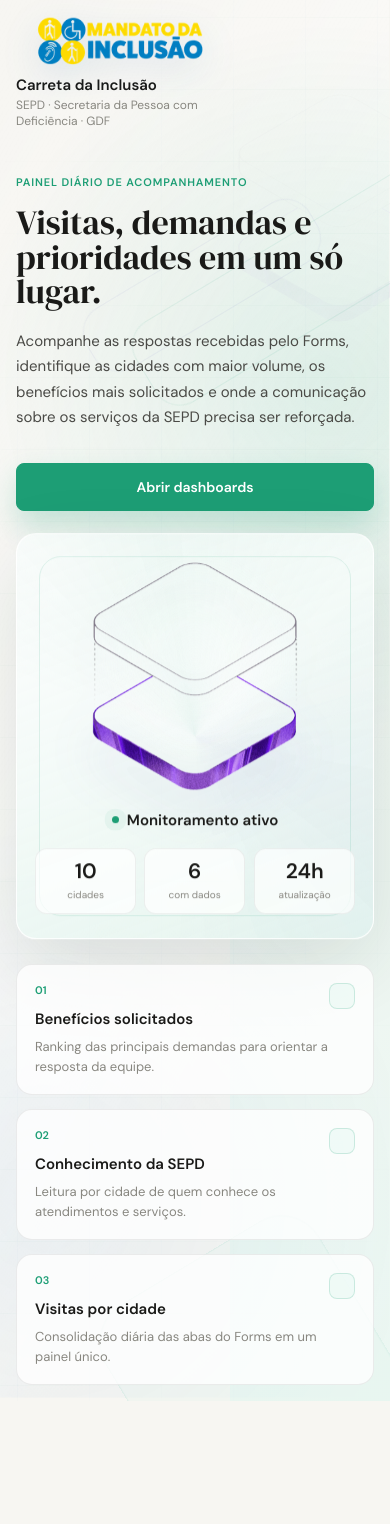
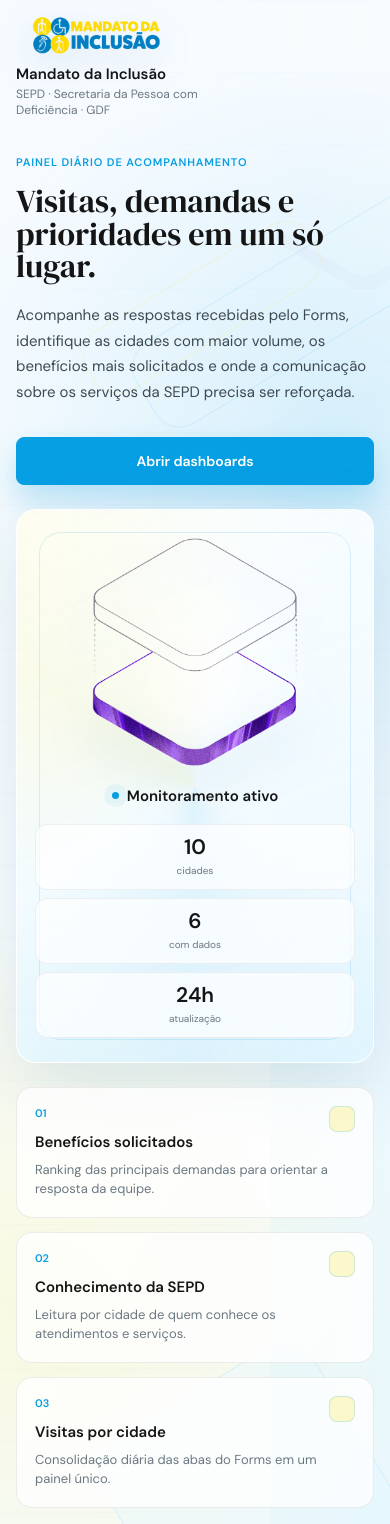
Before and after one commit to henriqueferreira-ofc/carreta, a React (Vite) app: page / in a window 390 px wide. Before the commit the page ends 1401 px from the top, so only its background shows below. Built offline with nearby package versions, Linux system fonts and the light colour scheme.

Commit message:
responsividade e velocidade de carregamento

```diff
--- a/index.html
+++ b/index.html
@@ -4,7 +4,7 @@
     <meta charset="UTF-8" />
     <link rel="icon" type="image/png" href="%BASE_URL%favicon.png?v=4" />
     <meta name="viewport" content="width=device-width, initial-scale=1.0" />
-    <title>Carreta da Inclusão</title>
+    <title>Mandato da Inclusão</title>
   </head>
   <body>
     <div id="root"></div>
--- a/src/App.css
+++ b/src/App.css
@@ -1,16 +1,16 @@
 @import url('https://fonts.googleapis.com/css2?family=DM+Sans:wght@300;400;500;600&family=DM+Serif+Display&display=swap');
 
 :root {
-  --teal: #1D9E75;
-  --teal-light: #E1F5EE;
-  --blue: #378ADD;
-  --orange: #D85A30;
-  --bg: #F7F6F2;
+  --teal: #079FE3;
+  --teal-light: #E6F7FF;
+  --blue: #006FB8;
+  --orange: #FFE200;
+  --bg: #F6FBFF;
   --surface: #FFFFFF;
-  --border: rgba(0,0,0,0.08);
-  --text-primary: #1a1a18;
-  --text-secondary: #4a4a46;
-  --text-muted: #888780;
+  --border: rgba(0,64,105,0.1);
+  --text-primary: #151515;
+  --text-secondary: #3E4A52;
+  --text-muted: #6B7882;
   --radius: 12px;
   --radius-sm: 8px;
 }
@@ -35,7 +35,7 @@ body {
   justify-content: center;
   padding: 2rem;
   background:
-    linear-gradient(135deg, rgba(247,246,242,0.96), rgba(232,247,242,0.9)),
+    linear-gradient(135deg, rgba(246,251,255,0.97), rgba(230,247,255,0.9)),
     url('./assets/hero.png');
   background-repeat: no-repeat;
   background-position: right 6vw top 12vh;
@@ -50,8 +50,8 @@ body {
   inset: 0;
   z-index: -3;
   background:
-    radial-gradient(circle at 84% 28%, rgba(29,158,117,0.12), transparent 34%),
-    radial-gradient(circle at 12% 86%, rgba(55,138,221,0.07), transparent 30%),
+    radial-gradient(circle at 84% 28%, rgba(7,159,227,0.14), transparent 34%),
+    radial-gradient(circle at 12% 86%, rgba(255,226,0,0.12), transparent 30%),
     linear-gradient(120deg, transparent 0%, rgba(255,255,255,0.44) 42%, transparent 72%);
   animation: backgroundDrift 16s ease-in-out infinite alternate;
 }
@@ -62,8 +62,8 @@ body {
   inset: 0;
   z-index: -2;
   background-image:
-    linear-gradient(rgba(29,158,117,0.045) 1px, transparent 1px),
-    linear-gradient(90deg, rgba(55,138,221,0.035) 1px, transparent 1px);
+    linear-gradient(rgba(7,159,227,0.05) 1px, transparent 1px),
+    linear-gradient(90deg, rgba(255,226,0,0.05) 1px, transparent 1px);
   background-size: 72px 72px;
   mask-image: linear-gradient(115deg, transparent 0%, black 28%, black 68%, transparent 100%);
   opacity: 0.45;
@@ -81,7 +81,7 @@ body {
 .ambient-plane {
   position: absolute;
   display: block;
-  border: 1px solid rgba(29,158,117,0.1);
+  border: 1px solid rgba(7,159,227,0.12);
   transform: rotate(-31deg);
 }
 
@@ -99,7 +99,7 @@ body {
   height: 70px;
   right: 15%;
   bottom: 13%;
-  border-color: rgba(83,74,183,0.1);
+  border-color: rgba(255,226,0,0.22);
   animation-delay: -5s;
 }
 
@@ -108,7 +108,7 @@ body {
   height: 240px;
   right: 4%;
   bottom: -7%;
-  background: rgba(225,245,238,0.38);
+  background: rgba(230,247,255,0.52);
   border-radius: 42px;
   animation: planeBreathe 14s ease-in-out infinite;
 }
@@ -127,12 +127,14 @@ body {
   justify-content: space-between;
   gap: 16px;
   margin-bottom: 4rem;
+  min-width: 0;
 }
 
 .brand {
   display: flex;
   align-items: center;
   gap: 14px;
+  min-width: 0;
   transition: transform 0.25s ease;
 }
 
@@ -141,7 +143,7 @@ body {
 }
 
 .brand-logo-wrap {
-  width: clamp(170px, 24vw, 250px);
+  width: clamp(155px, 21vw, 220px);
   height: auto;
   display: block;
   flex: 0 0 auto;
@@ -163,6 +165,7 @@ body {
   font-size: 15px;
   font-weight: 600;
   color: var(--text-primary);
+  overflow-wrap: anywhere;
 }
 
 .brand-sub {
@@ -176,10 +179,10 @@ body {
   align-items: center;
   gap: 8px;
   padding: 8px 12px;
-  border: 1px solid rgba(29,158,117,0.18);
+  border: 1px solid rgba(7,159,227,0.2);
   border-radius: 999px;
   background: rgba(255,255,255,0.74);
-  color: #0F6E56;
+  color: #006FB8;
   font-size: 12px;
   font-weight: 600;
   transition: transform 0.25s ease, border-color 0.25s ease, background 0.25s ease;
@@ -187,7 +190,7 @@ body {
 
 .live-badge:hover {
   transform: translateY(-1px);
-  border-color: rgba(29,158,117,0.32);
+  border-color: rgba(7,159,227,0.38);
   background: rgba(255,255,255,0.88);
 }
 
@@ -196,7 +199,7 @@ body {
   height: 8px;
   border-radius: 50%;
   background: var(--teal);
-  box-shadow: 0 0 0 5px rgba(29,158,117,0.12);
+  box-shadow: 0 0 0 5px rgba(7,159,227,0.14);
   animation: statusPulse 2.4s ease-in-out infinite;
 }
 
@@ -224,7 +227,7 @@ body {
 
 .hero-title {
   font-family: 'DM Serif Display', serif;
-  font-size: 64px;
+  font-size: clamp(38px, 5vw, 64px);
   font-weight: 400;
   line-height: 1.02;
   color: var(--text-primary);
@@ -233,7 +236,7 @@ body {
 }
 
 .hero-desc {
-  font-size: 17px;
+  font-size: clamp(15px, 1.4vw, 17px);
   color: var(--text-secondary);
   line-height: 1.7;
   margin-bottom: 2rem;
@@ -286,12 +289,12 @@ body {
   background: var(--teal);
   border: 1px solid var(--teal);
   color: white;
-  box-shadow: 0 14px 30px rgba(29,158,117,0.22);
+  box-shadow: 0 14px 30px rgba(7,159,227,0.24);
 }
 
 .btn-primary:hover {
-  background: #0F6E56;
-  box-shadow: 0 18px 38px rgba(29,158,117,0.28);
+  background: #006FB8;
+  box-shadow: 0 18px 38px rgba(7,159,227,0.3);
   transform: translateY(-2px) scale(1.01);
 }
 
@@ -302,7 +305,7 @@ body {
 
 .btn-primary:focus-visible,
 .btn-secondary:focus-visible {
-  outline: 3px solid rgba(55,138,221,0.28);
+  outline: 3px solid rgba(255,226,0,0.42);
   outline-offset: 3px;
 }
 
@@ -321,7 +324,7 @@ body {
 .btn-secondary:hover {
   border-color: var(--teal);
   color: var(--teal);
-  box-shadow: 0 12px 28px rgba(20,48,41,0.08);
+  box-shadow: 0 12px 28px rgba(0,75,115,0.1);
   transform: translateY(-2px);
 }
 
@@ -336,8 +339,8 @@ body {
   border: 1px solid rgba(255,255,255,0.86);
   background:
     radial-gradient(circle at var(--glow-x) var(--glow-y), rgba(255,255,255,0.92), transparent 31%),
-    linear-gradient(160deg, rgba(255,255,255,0.86), rgba(225,245,238,0.72));
-  box-shadow: 0 26px 80px rgba(20,48,41,0.12);
+    linear-gradient(160deg, rgba(255,255,255,0.9), rgba(230,247,255,0.8));
+  box-shadow: 0 26px 80px rgba(0,75,115,0.13);
   overflow: hidden;
   display: flex;
   flex-direction: column;
@@ -346,7 +349,7 @@ body {
   padding: 32px;
   transform: perspective(900px) rotateX(var(--tilt-x)) rotateY(var(--tilt-y));
   transform-style: preserve-3d;
-  animation: panelFloat 7s ease-in-out infinite, panelShadow 5.8s ease-in-out infinite;
+  animation: panelFloat 10s ease-in-out infinite, panelShadow 9s ease-in-out infinite;
   transition: transform 0.28s ease, box-shadow 0.28s ease, border-color 0.28s ease;
 }
 
@@ -354,7 +357,7 @@ body {
   content: '';
   position: absolute;
   inset: 22px;
-  border: 1px solid rgba(29,158,117,0.12);
+  border: 1px solid rgba(7,159,227,0.14);
   border-radius: 22px;
   transform: translateZ(14px);
 }
@@ -363,14 +366,14 @@ body {
   content: '';
   position: absolute;
   inset: -40%;
-  background: conic-gradient(from 120deg, transparent 0deg, rgba(29,158,117,0.08) 62deg, transparent 118deg, rgba(83,74,183,0.06) 185deg, transparent 260deg);
-  animation: slowSweep 12s linear infinite;
+  background: conic-gradient(from 120deg, transparent 0deg, rgba(7,159,227,0.1) 62deg, transparent 118deg, rgba(255,226,0,0.12) 185deg, transparent 260deg);
+  animation: slowSweep 18s linear infinite;
   opacity: 0.7;
 }
 
 .hero-panel:hover {
-  border-color: rgba(29,158,117,0.2);
-  box-shadow: 0 34px 90px rgba(20,48,41,0.16);
+  border-color: rgba(7,159,227,0.24);
+  box-shadow: 0 34px 90px rgba(0,75,115,0.17);
 }
 
 .panel-scan {
@@ -379,9 +382,9 @@ body {
   right: 32px;
   top: 30%;
   height: 1px;
-  background: linear-gradient(90deg, transparent, rgba(29,158,117,0.38), transparent);
+  background: linear-gradient(90deg, transparent, rgba(7,159,227,0.42), transparent);
   opacity: 0;
-  animation: scanLine 4.6s ease-in-out infinite;
+  animation: scanLine 7s ease-in-out infinite;
   z-index: 2;
 }
 
@@ -390,16 +393,16 @@ body {
   height: auto;
   position: relative;
   margin-bottom: 20px;
-  filter: drop-shadow(0 20px 24px rgba(83,74,183,0.16));
+  filter: drop-shadow(0 20px 24px rgba(0,111,184,0.18));
   z-index: 3;
   transform: translateZ(34px);
-  animation: assetHover 5.6s ease-in-out infinite;
+  animation: assetHover 8s ease-in-out infinite;
   transition: transform 0.28s ease, filter 0.28s ease;
 }
 
 .hero-panel:hover .hero-asset {
   transform: translateZ(48px) translateY(-4px) scale(1.02);
-  filter: drop-shadow(0 26px 30px rgba(83,74,183,0.2));
+  filter: drop-shadow(0 26px 30px rgba(0,111,184,0.22));
 }
 
 .panel-title {
@@ -419,7 +422,7 @@ body {
   height: 7px;
   border-radius: 50%;
   background: var(--teal);
-  box-shadow: 0 0 0 5px rgba(29,158,117,0.12);
+  box-shadow: 0 0 0 5px rgba(7,159,227,0.14);
   animation: statusPulse 2.4s ease-in-out infinite;
 }
 
@@ -440,23 +443,23 @@ body {
   padding: 14px 10px;
   text-align: center;
   transition: transform 0.22s ease, border-color 0.22s ease, box-shadow 0.22s ease;
-  animation: metricSettle 0.55s ease both;
+  animation: metricSettle 0.22s ease both;
 }
 
-.panel-grid div:nth-child(2) { animation-delay: 0.12s; }
-.panel-grid div:nth-child(3) { animation-delay: 0.24s; }
+.panel-grid div:nth-child(2),
+.panel-grid div:nth-child(3) { animation-delay: 0s; }
 
 .panel-grid div:hover {
   transform: translateY(-3px);
-  border-color: rgba(29,158,117,0.2);
-  box-shadow: 0 12px 24px rgba(20,48,41,0.08);
+  border-color: rgba(7,159,227,0.24);
+  box-shadow: 0 12px 24px rgba(0,75,115,0.1);
 }
 
 .panel-grid strong {
   display: block;
   font-size: 24px;
   line-height: 1;
-  animation: numberGlow 1.2s ease 1s both;
+  animation: numberGlow 0.32s ease both;
 }
 
 .panel-grid span {
@@ -480,8 +483,8 @@ body {
 .error-msg {
   margin-top: 8px;
   font-size: 12px;
-  color: #D85A30;
-  background: #FAECE7;
+  color: #6D5A00;
+  background: #FFF7CC;
   padding: 8px 12px;
   border-radius: var(--radius-sm);
 }
@@ -508,7 +511,7 @@ body {
   content: '';
   position: absolute;
   inset: 0;
-  background: linear-gradient(120deg, transparent, rgba(29,158,117,0.08), transparent);
+  background: linear-gradient(120deg, transparent, rgba(7,159,227,0.08), transparent);
   transform: translateX(-120%);
   transition: transform 0.75s ease;
 }
@@ -520,17 +523,17 @@ body {
   top: 18px;
   width: 24px;
   height: 24px;
-  border: 1px solid rgba(29,158,117,0.18);
+  border: 1px solid rgba(7,159,227,0.18);
   border-radius: 8px;
-  background: rgba(225,245,238,0.42);
+  background: rgba(255,226,0,0.2);
   transition: transform 0.25s ease, border-color 0.25s ease;
 }
 
 .landing-card:hover {
   transform: translateY(-6px);
-  border-color: rgba(29,158,117,0.18);
+  border-color: rgba(7,159,227,0.22);
   background: rgba(255,255,255,0.9);
-  box-shadow: 0 18px 44px rgba(20,48,41,0.09);
+  box-shadow: 0 18px 44px rgba(0,75,115,0.1);
 }
 
 .landing-card:hover::before {
@@ -539,7 +542,7 @@ body {
 
 .landing-card:hover::after {
   transform: translateY(-2px) rotate(8deg);
-  border-color: rgba(29,158,117,0.32);
+  border-color: rgba(255,226,0,0.58);
 }
 
 .landing-card span {
@@ -569,7 +572,7 @@ body {
 .reveal {
   opacity: 0;
   transform: translateY(22px);
-  transition: opacity 0.75s cubic-bezier(.16, 1, .3, 1), transform 0.75s cubic-bezier(.16, 1, .3, 1);
+  transition: opacity 0.22s cubic-bezier(.16, 1, .3, 1), transform 0.22s cubic-bezier(.16, 1, .3, 1);
 }
 
 .reveal.is-visible {
@@ -589,13 +592,27 @@ body {
   animation-timing-function: cubic-bezier(.16, 1, .3, 1);
 }
 
-.entrance-top { animation-name: fadeSlideDown; animation-delay: 0.05s; }
-.entrance-badge { animation-name: fadeSlideDown; animation-delay: 0.14s; }
-.entrance-kicker { animation-name: fadeUp; animation-delay: 0.22s; }
-.entrance-title { animation-name: titleEnter; animation-delay: 0.34s; }
-.entrance-desc { animation-name: fadeUp; animation-delay: 0.48s; }
-.entrance-actions { animation-name: fadeUp; animation-delay: 0.62s; }
-.entrance-panel { animation-name: panelEnter, panelFloat, panelShadow; animation-delay: 0.5s, 1.25s, 1.25s; animation-duration: 0.9s, 7s, 5.8s; animation-iteration-count: 1, infinite, infinite; }
+.entrance-top,
+.entrance-badge,
+.entrance-kicker,
+.entrance-title,
+.entrance-desc,
+.entrance-actions {
+  animation-delay: 0s;
+}
+
+.entrance-top,
+.entrance-badge { animation-name: fadeSlideDown; }
+.entrance-kicker,
+.entrance-desc,
+.entrance-actions { animation-name: fadeUp; }
+.entrance-title { animation-name: titleEnter; }
+.entrance-panel {
+  animation-name: panelEnter, panelFloat, panelShadow;
+  animation-delay: 0s;
+  animation-duration: 0.32s, 10s, 9s;
+  animation-iteration-count: 1, infinite, infinite;
+}
 
 @keyframes fadeSlideDown {
   from { opacity: 0; transform: translateY(-12px); }
@@ -623,8 +640,8 @@ body {
 }
 
 @keyframes panelShadow {
-  0%, 100% { box-shadow: 0 26px 80px rgba(20,48,41,0.12); }
-  50% { box-shadow: 0 34px 92px rgba(20,48,41,0.17); }
+  0%, 100% { box-shadow: 0 26px 80px rgba(0,75,115,0.13); }
+  50% { box-shadow: 0 34px 92px rgba(0,75,115,0.18); }
 }
 
 @keyframes assetHover {
@@ -643,13 +660,13 @@ body {
 }
 
 @keyframes statusPulse {
-  0%, 100% { box-shadow: 0 0 0 5px rgba(29,158,117,0.12); }
-  50% { box-shadow: 0 0 0 8px rgba(29,158,117,0.04); }
+  0%, 100% { box-shadow: 0 0 0 5px rgba(7,159,227,0.14); }
+  50% { box-shadow: 0 0 0 8px rgba(7,159,227,0.05); }
 }
 
 @keyframes numberGlow {
   0% { color: var(--text-primary); text-shadow: none; }
-  45% { color: #0F6E56; text-shadow: 0 0 18px rgba(29,158,117,0.16); }
+  45% { color: #006FB8; text-shadow: 0 0 18px rgba(7,159,227,0.18); }
   100% { color: var(--text-primary); text-shadow: none; }
 }
 
@@ -694,35 +711,36 @@ body {
   position: sticky;
   top: 0;
   z-index: 10;
+  gap: 16px;
 }
 
 .dash-logo {
   display: flex;
   align-items: center;
   gap: 12px;
+  min-width: 0;
 }
 
 .dash-logo-icon-wrap {
-  width: 36px;
-  height: 36px;
-  border-radius: 10px;
+  width: clamp(120px, 17vw, 180px);
+  height: auto;
+  border-radius: 0;
   display: block;
-  box-shadow: 0 8px 16px rgba(24,95,165,0.14);
-  overflow: hidden;
+  filter: drop-shadow(0 8px 14px rgba(24,95,165,0.12));
+  flex: 0 0 auto;
 }
 
 .dash-logo-icon {
   width: 100%;
-  height: 100%;
+  height: auto;
   display: block;
-  object-fit: cover;
-  border-radius: inherit;
 }
 
 .dash-logo-title {
   font-size: 14px;
   font-weight: 600;
   color: var(--text-primary);
+  overflow-wrap: anywhere;
 }
 
 .dash-logo-sub {
@@ -732,8 +750,8 @@ body {
 
 .demo-badge {
   font-size: 11px;
-  background: #FAEEDA;
-  color: #854F0B;
+  background: #FFF7CC;
+  color: #6D5A00;
   padding: 3px 10px;
   border-radius: 20px;
   font-weight: 500;
@@ -987,6 +1005,7 @@ body {
 
   .landing-topbar {
     margin-bottom: 3rem;
+    flex-wrap: wrap;
   }
 
   .brand {
@@ -994,7 +1013,7 @@ body {
   }
 
   .brand-logo-wrap {
-    width: 210px;
+    width: 190px;
   }
 
   .hero-shell {
@@ -1007,7 +1026,6 @@ body {
   }
 
   .hero-title {
-    font-size: 54px;
     max-width: 720px;
   }
 
@@ -1031,6 +1049,15 @@ body {
   .dash-header {
     align-items: flex-start;
     gap: 12px;
+    flex-wrap: wrap;
+  }
+
+  .dash-header > div:last-child {
+    margin-left: auto;
+  }
+
+  .dash-logo-icon-wrap {
+    width: 150px;
   }
 
   .tabs-bar {
@@ -1060,27 +1087,55 @@ body {
   .stat-row {
     gap: 8px;
   }
+
+  .ambient-layer,
+  .landing::before,
+  .landing::after,
+  .hero-panel::after,
+  .panel-scan {
+    animation: none;
+  }
+
+  .hero-panel,
+  .hero-asset {
+    animation: none;
+    transform: none;
+  }
 }
 
 @media (max-width: 640px) {
-  .landing { padding: 1rem; background-size: 220px; background-position: right -60px top 90px; }
-  .landing-topbar { align-items: flex-start; margin-bottom: 2.5rem; }
-  .brand { gap: 10px; }
-  .brand-logo-wrap { width: min(100%, 205px); }
+  .landing {
+    min-height: auto;
+    padding: 1rem;
+    background-size: 190px;
+    background-position: right -70px top 90px;
+  }
+  .landing-topbar { align-items: flex-start; margin-bottom: 2rem; }
+  .brand { gap: 10px; flex: 1 1 100%; }
+  .brand-logo-wrap { width: min(100%, 180px); }
   .brand-sub { max-width: 230px; line-height: 1.35; }
   .live-badge { display: none; }
   .hero-shell { grid-template-columns: 1fr; gap: 24px; }
-  .hero-panel { width: 100%; min-height: 290px; border-radius: 20px; padding: 24px 18px; }
+  .hero-panel {
+    width: 100%;
+    min-height: 260px;
+    border-radius: 20px;
+    padding: 24px 18px;
+    transform: none !important;
+  }
   .hero-asset { width: min(70%, 220px); }
   .panel-grid { gap: 8px; }
   .panel-grid div { padding: 12px 6px; }
   .panel-grid strong { font-size: 21px; }
-  .hero-title { font-size: 40px; }
+  .hero-title { font-size: 38px; }
   .hero-desc { font-size: 15px; }
   .hero-actions { align-items: stretch; }
   .btn-primary, .btn-secondary { width: 100%; }
   .landing-cards { grid-template-columns: 1fr; margin-top: 1.5rem; }
-  .dash-header { padding: 0.75rem 1rem; }
+  .dash-header { padding: 0.75rem 1rem; position: static; }
+  .dash-logo { flex: 1 1 100%; }
+  .dash-logo-icon-wrap { width: 142px; }
+  .dash-header > div:last-child { width: 100%; justify-content: space-between; }
   .metrics-row, .tab-body, .tabs-bar { padding-left: 1rem; padding-right: 1rem; }
   .metrics-row { grid-template-columns: 1fr; gap: 10px; }
   .metric-card { padding: 0.9rem 1rem; }
@@ -1093,12 +1148,36 @@ body {
 }
 
 @media (max-width: 420px) {
-  .hero-title { font-size: 34px; }
+  .hero-title { font-size: 32px; }
   .hero-kicker { font-size: 11px; }
+  .brand-logo-wrap { width: min(100%, 158px); }
   .landing-card { min-height: auto; }
+  .panel-grid { grid-template-columns: 1fr; }
   .panel-grid span { font-size: 10px; }
+  .dash-logo-icon-wrap { width: 132px; }
   .dash-logo-sub { display: none; }
   .back-btn { padding: 6px 10px; }
+  .stat-row { align-items: flex-start; }
+  .stat-bar-wrap { display: none; }
+}
+
+@media (hover: none), (pointer: coarse) {
+  .brand:hover,
+  .brand:hover .brand-logo-wrap,
+  .btn-primary:hover,
+  .btn-secondary:hover,
+  .hero-panel:hover,
+  .hero-panel:hover .hero-asset,
+  .landing-card:hover,
+  .panel-grid div:hover {
+    transform: none;
+  }
+
+  .btn-primary::before,
+  .btn-secondary::before,
+  .landing-card::before {
+    display: none;
+  }
 }
 
 @media (prefers-reduced-motion: reduce) {
--- a/src/App.jsx
+++ b/src/App.jsx
@@ -26,6 +26,8 @@ export default function App() {
   }
 
   function handlePanelMove(event) {
+    if (window.matchMedia('(pointer: coarse)').matches) return
+
     const panel = panelRef.current
     if (!panel) return
 
@@ -64,7 +66,7 @@ export default function App() {
                   <img className="brand-logo" src={INCLUSAO_LOGO} alt="Mandato da Inclusão" />
                 </span>
                 <div>
-                  <div className="brand-title">Carreta da Inclusão</div>
+                  <div className="brand-title">Mandato da Inclusão</div>
                   <div className="brand-sub">SEPD · Secretaria da Pessoa com Deficiência · GDF</div>
                 </div>
               </div>
@@ -113,21 +115,21 @@ export default function App() {
             </div>
 
             <div className="landing-cards">
-              <Reveal delay={80}>
+              <Reveal>
                 <div className="landing-card">
                   <span>01</span>
                   <strong>Benefícios solicitados</strong>
                   <p>Ranking das principais demandas para orientar a resposta da equipe.</p>
                 </div>
               </Reveal>
-              <Reveal delay={170}>
+              <Reveal>
                 <div className="landing-card">
                   <span>02</span>
                   <strong>Conhecimento da SEPD</strong>
                   <p>Leitura por cidade de quem conhece os atendimentos e serviços.</p>
                 </div>
               </Reveal>
-              <Reveal delay={260}>
+              <Reveal>
                 <div className="landing-card">
                   <span>03</span>
                   <strong>Visitas por cidade</strong>
--- a/src/components/Dashboard.jsx
+++ b/src/components/Dashboard.jsx
@@ -9,12 +9,12 @@ import {
 ChartJS.register(CategoryScale, LinearScale, BarElement, ArcElement, Tooltip, Legend)
 
 const PALETTE = {
-  teal: '#1D9E75', tealLight: '#5DCAA7',
-  orange: '#D85A30', blue: '#378ADD',
-  purple: '#534AB7', gray: '#888780',
-  amber: '#EF9F27', pink: '#D4537E',
-  coral: '#F0997B', green: '#639922',
-  navy: '#185FA5'
+  teal: '#079FE3', tealLight: '#73D8FF',
+  orange: '#FFE200', blue: '#006FB8',
+  purple: '#151515', gray: '#6B7882',
+  amber: '#F3C300', pink: '#31B7F0',
+  coral: '#D8B400', green: '#9FE7FF',
+  navy: '#004D80'
 }
 
 const BAR_COLORS = [
@@ -34,12 +34,12 @@ const BAR_OPTS = (horizontal = false) => ({
   indexAxis: horizontal ? 'y' : 'x',
   scales: {
     x: {
-      grid: { display: horizontal, color: 'rgba(136,135,128,0.12)' },
-      ticks: { font: { size: 11, family: 'DM Sans' }, color: '#888780', maxRotation: horizontal ? 0 : 40 }
+      grid: { display: horizontal, color: 'rgba(0,111,184,0.12)' },
+      ticks: { font: { size: 11, family: 'DM Sans' }, color: '#6B7882', maxRotation: horizontal ? 0 : 40 }
     },
     y: {
-      grid: { display: !horizontal, color: 'rgba(136,135,128,0.12)' },
-      ticks: { font: { size: 11, family: 'DM Sans' }, color: '#888780' }
+      grid: { display: !horizontal, color: 'rgba(0,111,184,0.12)' },
+      ticks: { font: { size: 11, family: 'DM Sans' }, color: '#6B7882' }
     }
   },
   borderRadius: 6,
@@ -52,13 +52,13 @@ const STACKED_BAR_OPTS = {
   scales: {
     x: {
       stacked: true,
-      grid: { display: true, color: 'rgba(136,135,128,0.12)' },
-      ticks: { font: { size: 11, family: 'DM Sans' }, color: '#888780' }
+      grid: { display: true, color: 'rgba(0,111,184,0.12)' },
+      ticks: { font: { size: 11, family: 'DM Sans' }, color: '#6B7882' }
     },
     y: {
       stacked: true,
       grid: { display: false },
-      ticks: { font: { size: 11, family: 'DM Sans' }, color: '#888780' }
+      ticks: { font: { size: 11, family: 'DM Sans' }, color: '#6B7882' }
     }
   },
   borderRadius: 6,
@@ -134,7 +134,7 @@ function DonutWithLegend({ data, colors }) {
 }
 
 const TABS = ['Visão Geral', 'Deficiência', 'Benefícios', 'Engajamento']
-const CARRETA_LOGO = `${import.meta.env.BASE_URL}carreta.png`
+const INCLUSAO_LOGO = `${import.meta.env.BASE_URL}inclusao.png`
 
 export default function Dashboard({ data, onBack }) {
   const [activeTab, setActiveTab] = useState(0)
@@ -180,10 +180,10 @@ export default function Dashboard({ data, onBack }) {
       <div className="dash-header">
         <div className="dash-logo">
           <span className="dash-logo-icon-wrap">
-            <img className="dash-logo-icon" src={CARRETA_LOGO} alt="Carreta da Inclusão" />
+            <img className="dash-logo-icon" src={INCLUSAO_LOGO} alt="Mandato da Inclusão" />
           </span>
           <div>
-            <div className="dash-logo-title">Carreta da Inclusão</div>
+            <div className="dash-logo-title">Mandato da Inclusão</div>
             <div className="dash-logo-sub">SEPD · GDF</div>
           </div>
         </div>
@@ -450,7 +450,7 @@ export default function Dashboard({ data, onBack }) {
       </div>
 
       <div className="dash-footer">
-        Carreta da Inclusão · SEPD / GDF · {new Date().getFullYear()}
+        Mandato da Inclusão · SEPD / GDF · {new Date().getFullYear()}
       </div>
     </div>
   )
```
Also changed, not shown: 4 other files (tests, documents, lock files or other folders).
